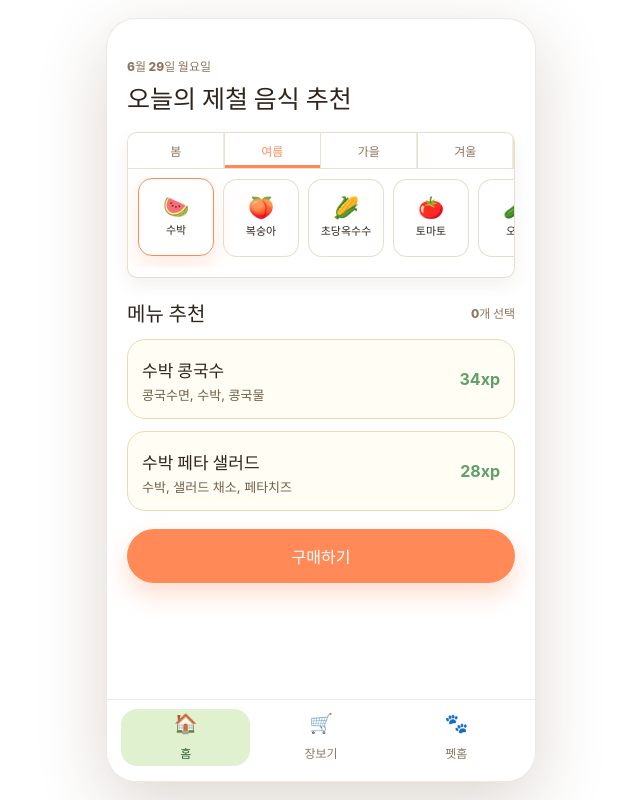
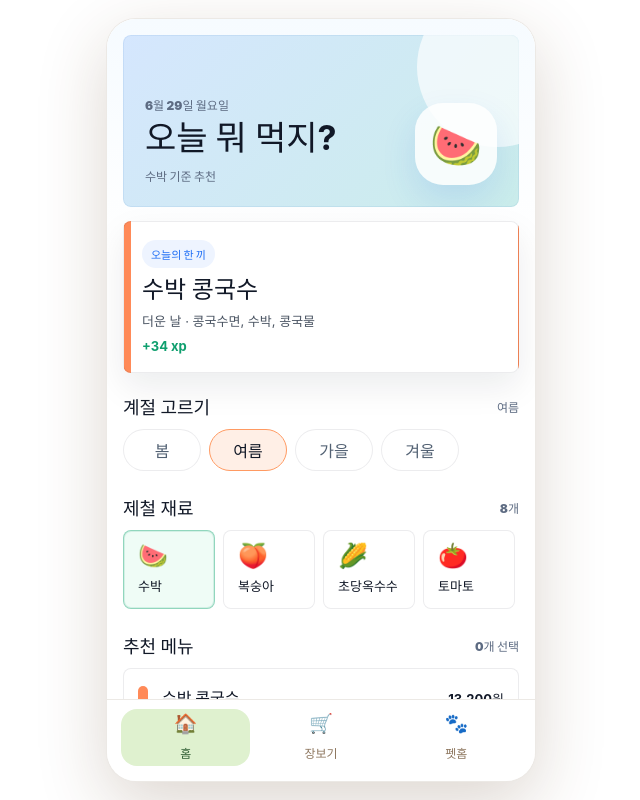
Before and after one commit to maengu86/Toss_menu, a React (Vite) app: page / in a window 1280 px wide. Shown: the whole page, without its empty margins (319-959 px from the left). Built offline with nearby package versions, Linux system fonts and the light colour scheme.

Commit message:
Revamp home tab concept

```diff
--- a/src/App.css
+++ b/src/App.css
@@ -93,6 +93,293 @@
 
 .compact-header {
   margin-bottom: 18px;
+}
+
+.home-screen {
+  padding: 18px 16px 128px;
+  background:
+    linear-gradient(180deg, #f6fbff 0, #ffffff 34%),
+    #ffffff;
+}
+
+.home-hero {
+  min-height: 172px;
+  display: grid;
+  grid-template-columns: 1fr auto;
+  align-items: end;
+  gap: 16px;
+  margin: -2px 0 14px;
+  padding: 22px;
+  overflow: hidden;
+  position: relative;
+  border-radius: 8px;
+  color: #111827;
+  background:
+    linear-gradient(135deg, rgba(32, 111, 245, 0.12), rgba(17, 185, 129, 0.16)),
+    #eef7ff;
+  box-shadow: inset 0 0 0 1px rgba(23, 89, 181, 0.08);
+}
+
+.home-hero::after {
+  content: "";
+  width: 160px;
+  height: 160px;
+  position: absolute;
+  right: -58px;
+  top: -48px;
+  border-radius: 50%;
+  background: rgba(255, 255, 255, 0.68);
+}
+
+.home-hero p,
+.home-hero span,
+.home-section-head span,
+.home-checkout-bar span {
+  margin: 0;
+  color: #5d6b82;
+  font-size: 12px;
+  font-weight: 900;
+}
+
+.home-hero h1 {
+  margin: 8px 0 9px;
+  color: #111827;
+  font-size: 34px;
+  line-height: 1.02;
+}
+
+.home-hero-mark {
+  width: 82px;
+  height: 82px;
+  display: grid;
+  place-items: center;
+  position: relative;
+  z-index: 1;
+  border-radius: 28px;
+  font-size: 42px;
+  background: rgba(255, 255, 255, 0.84);
+  box-shadow: 0 16px 34px rgba(37, 99, 235, 0.13);
+}
+
+.today-pick {
+  width: 100%;
+  display: grid;
+  gap: 8px;
+  margin-bottom: 20px;
+  padding: 18px;
+  border: 1px solid rgba(17, 24, 39, 0.08);
+  border-radius: 8px;
+  color: #111827;
+  text-align: left;
+  background:
+    linear-gradient(90deg, var(--menu-color) 0 7px, transparent 7px),
+    #ffffff;
+  box-shadow: 0 14px 34px rgba(17, 24, 39, 0.08);
+}
+
+.today-pick.selected {
+  border-color: rgba(32, 111, 245, 0.42);
+  box-shadow: 0 16px 36px rgba(32, 111, 245, 0.16);
+}
+
+.today-pick-label {
+  width: fit-content;
+  padding: 6px 9px;
+  border-radius: 999px;
+  color: #206ff5;
+  font-size: 11px;
+  font-weight: 900;
+  background: #eef4ff;
+}
+
+.today-pick strong {
+  font-size: 24px;
+  line-height: 1.15;
+}
+
+.today-pick p {
+  margin: 0;
+  color: #4b5563;
+  font-size: 13px;
+  line-height: 1.45;
+}
+
+.today-pick b {
+  color: #0f9f6e;
+  font-size: 13px;
+}
+
+.home-section {
+  margin-top: 20px;
+}
+
+.home-section-head {
+  display: flex;
+  align-items: center;
+  justify-content: space-between;
+  margin-bottom: 10px;
+}
+
+.home-section-head h2 {
+  margin: 0;
+  color: #111827;
+  font-size: 18px;
+}
+
+.season-strip,
+.ingredient-strip {
+  display: flex;
+  gap: 8px;
+  overflow-x: auto;
+  overscroll-behavior-x: contain;
+  padding-bottom: 3px;
+  scrollbar-width: none;
+}
+
+.season-strip::-webkit-scrollbar,
+.ingredient-strip::-webkit-scrollbar {
+  display: none;
+}
+
+.season-strip button {
+  min-width: 78px;
+  min-height: 42px;
+  border: 1px solid rgba(17, 24, 39, 0.08);
+  border-radius: 999px;
+  color: #526173;
+  font-weight: 900;
+  background: #ffffff;
+}
+
+.season-strip button.active {
+  border-color: var(--season-accent);
+  color: #111827;
+  background: color-mix(in srgb, var(--season-accent) 16%, #ffffff);
+}
+
+.ingredient-pill {
+  min-width: 92px;
+  display: grid;
+  justify-items: start;
+  gap: 8px;
+  padding: 13px 14px;
+  border: 1px solid rgba(17, 24, 39, 0.08);
+  border-radius: 8px;
+  color: #111827;
+  text-align: left;
+  background: #ffffff;
+}
+
+.ingredient-pill.active {
+  border-color: rgba(15, 159, 110, 0.42);
+  background: #effcf6;
+  box-shadow: inset 0 0 0 1px rgba(15, 159, 110, 0.12);
+}
+
+.ingredient-pill span {
+  font-size: 24px;
+  line-height: 1;
+}
+
+.ingredient-pill strong {
+  font-size: 13px;
+  white-space: nowrap;
+}
+
+.home-menu-stack {
+  display: grid;
+  gap: 10px;
+}
+
+.home-menu-card {
+  width: 100%;
+  display: grid;
+  grid-template-columns: 12px 1fr auto;
+  gap: 12px;
+  align-items: center;
+  min-height: 78px;
+  padding: 14px;
+  border: 1px solid rgba(17, 24, 39, 0.08);
+  border-radius: 8px;
+  color: #111827;
+  text-align: left;
+  background: #ffffff;
+}
+
+.home-menu-card.selected {
+  border-color: rgba(32, 111, 245, 0.42);
+  background: #f4f8ff;
+}
+
+.home-menu-dot {
+  width: 10px;
+  height: 42px;
+  border-radius: 999px;
+  background: var(--menu-color);
+}
+
+.home-menu-card strong {
+  display: block;
+  margin-bottom: 4px;
+  color: #111827;
+  font-size: 16px;
+}
+
+.home-menu-card p {
+  margin: 0;
+  color: #6b7280;
+  font-size: 12px;
+  line-height: 1.35;
+}
+
+.home-menu-meta {
+  display: grid;
+  justify-items: end;
+  gap: 4px;
+  white-space: nowrap;
+}
+
+.home-menu-meta b {
+  color: #111827;
+  font-size: 13px;
+}
+
+.home-menu-meta small {
+  color: #0f9f6e;
+  font-size: 11px;
+  font-weight: 900;
+}
+
+.home-checkout-bar {
+  min-height: 72px;
+  display: grid;
+  grid-template-columns: 1fr auto;
+  gap: 12px;
+  align-items: center;
+  margin: 22px -2px 0;
+  padding: 12px;
+  border: 1px solid rgba(17, 24, 39, 0.08);
+  border-radius: 8px;
+  background: rgba(255, 255, 255, 0.94);
+  box-shadow: 0 18px 42px rgba(17, 24, 39, 0.14);
+  backdrop-filter: blur(14px);
+}
+
+.home-checkout-bar strong {
+  display: block;
+  margin-top: 3px;
+  color: #111827;
+  font-size: 18px;
+}
+
+.home-checkout-bar button {
+  min-width: 112px;
+  min-height: 48px;
+  border: 0;
+  border-radius: 8px;
+  color: #ffffff;
+  font-weight: 900;
+  background: #206ff5;
 }
 
 .pet-home-header {
--- a/src/App.tsx
+++ b/src/App.tsx
@@ -265,15 +265,46 @@ function HomeScreen({
   onToggleMenu: (id: string) => void
   onStartShopping: () => void
 }) {
+  const selectedIngredient = seasonIngredients.find((ingredient) => ingredient.id === selectedSeasonalIngredientId)
+  const featuredMenu = seasonalMenus[0]
+  const selectedTotal = selectedMenus.reduce(
+    (sum, menu) => sum + menu.ingredients.reduce((menuSum, ingredient) => menuSum + ingredient.price, 0),
+    0,
+  )
+
   return (
-    <section className="screen" onScroll={onScrollActivity}>
-      <header className="top-header">
+    <section className="screen home-screen" onScroll={onScrollActivity}>
+      <header className="home-hero">
+        <div>
           <p>{today}</p>
-        <h1>오늘의 제철 음식 추천</h1>
+          <h1>오늘 뭐 먹지?</h1>
+          <span>{selectedIngredient ? `${selectedIngredient.name} 기준 추천` : '제철 재료 기준 추천'}</span>
+        </div>
+        <div className="home-hero-mark" aria-hidden="true">
+          {selectedIngredient?.emoji ?? '🍽️'}
+        </div>
       </header>
 
-      <div className="season-panel">
-        <div className="season-tabs" aria-label="계절 선택">
+      {featuredMenu && (
+        <button
+          className={`today-pick ${selectedMenuIds.includes(featuredMenu.id) ? 'selected' : ''}`}
+          onClick={() => onToggleMenu(featuredMenu.id)}
+          style={{ '--menu-color': featuredMenu.color } as CSSProperties}
+          type="button"
+        >
+          <span className="today-pick-label">오늘의 한 끼</span>
+          <strong>{featuredMenu.name}</strong>
+          <p>{featuredMenu.weather} · {featuredMenu.ingredients.map((item) => item.name).join(', ')}</p>
+          <b>{selectedMenuIds.includes(featuredMenu.id) ? '선택됨' : `+${featuredMenu.exp} xp`}</b>
+        </button>
+      )}
+
+      <section className="home-section">
+        <div className="home-section-head">
+          <h2>계절 고르기</h2>
+          <span>{selectedIngredient?.season}</span>
+        </div>
+        <div className="season-strip" aria-label="계절 선택">
           {seasons.map((season) => (
             <button
               className={selectedSeason === season.key ? 'active' : ''}
@@ -286,51 +317,67 @@ function HomeScreen({
             </button>
           ))}
         </div>
+      </section>
 
-        <div className="seasonal-grid" aria-label="제철 식재료" onScroll={onScrollActivity}>
+      <section className="home-section">
+        <div className="home-section-head">
+          <h2>제철 재료</h2>
+          <span>{seasonIngredients.length}개</span>
+        </div>
+        <div className="ingredient-strip" aria-label="제철 식재료" onScroll={onScrollActivity}>
           {seasonIngredients.map((ingredient) => (
             <button
-              className={`seasonal-tile ${selectedSeasonalIngredientId === ingredient.id ? 'active' : ''}`}
+              className={`ingredient-pill ${selectedSeasonalIngredientId === ingredient.id ? 'active' : ''}`}
               key={ingredient.id}
               onClick={() => onSelectSeasonalIngredient(ingredient.id)}
               type="button"
             >
-              <span className="food-emoji" aria-hidden="true">{ingredient.emoji}</span>
+              <span aria-hidden="true">{ingredient.emoji}</span>
               <strong>{ingredient.name}</strong>
             </button>
           ))}
         </div>
-      </div>
+      </section>
 
-      <div className="section-title sub-directory-title">
-        <h2>메뉴 추천</h2>
+      <section className="home-section">
+        <div className="home-section-head">
+          <h2>추천 메뉴</h2>
           <span>{selectedMenuIds.length}개 선택</span>
         </div>
-
-      <div className="menu-list nested-menu-list">
+        <div className="home-menu-stack">
           {seasonalMenus.map((menu) => {
             const selected = selectedMenuIds.includes(menu.id)
+            const price = menu.ingredients.reduce((sum, ingredient) => sum + ingredient.price, 0)
             return (
               <button
-              className={`menu-card ${selected ? 'selected' : ''}`}
+                className={`home-menu-card ${selected ? 'selected' : ''}`}
                 key={menu.id}
                 onClick={() => onToggleMenu(menu.id)}
                 style={{ '--menu-color': menu.color } as CSSProperties}
                 type="button"
               >
+                <span className="home-menu-dot" aria-hidden="true" />
                 <div>
                   <strong>{menu.name}</strong>
-                <p>{menu.ingredients.map((item) => item.name).join(', ')}</p>
+                  <p>{menu.ingredients.map((item) => item.name).join(' · ')}</p>
                 </div>
-              <b>{menu.exp}xp</b>
+                <div className="home-menu-meta">
+                  <b>{formatWon(price)}</b>
+                  <small>{menu.exp} xp</small>
+                </div>
               </button>
             )
           })}
         </div>
+      </section>
 
-      <button className="primary-action" onClick={onStartShopping} type="button">
-        구매하기
-      </button>
+      <div className="home-checkout-bar">
+        <div>
+          <span>{selectedMenuIds.length}개 메뉴</span>
+          <strong>{formatWon(selectedTotal)}</strong>
+        </div>
+        <button onClick={onStartShopping} type="button">장보기</button>
+      </div>
 
       {selectedMenus.length > 0 && (
         <div className={`selected-menu-widget ${selectedMenuOpen ? 'open' : ''}`}>
```
Lines whose indentation alone changed are shown as unchanged.
